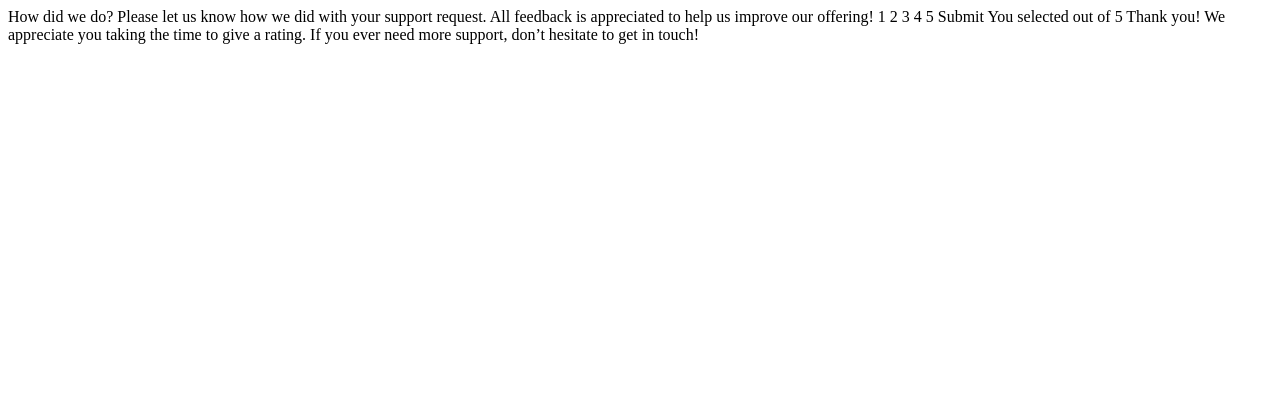
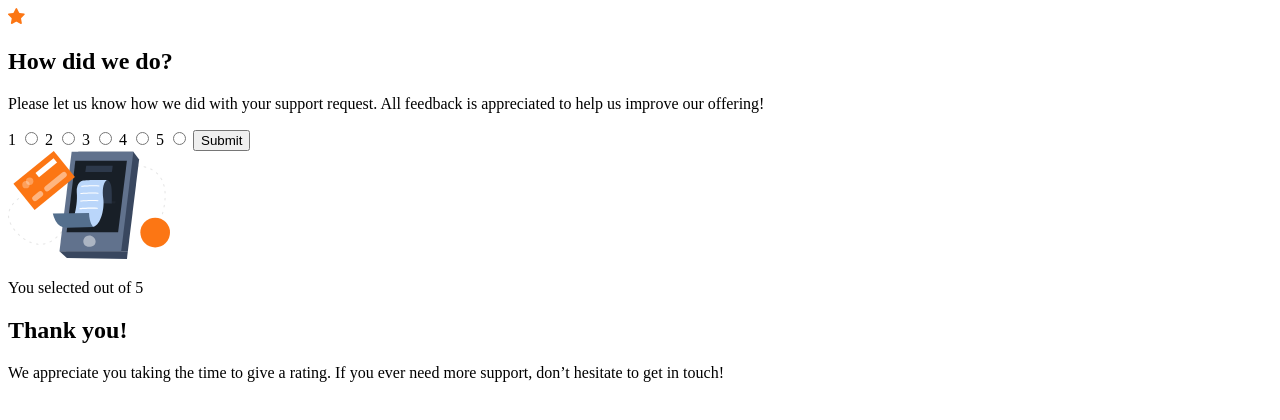
Before and after one commit to Oliko136/interactive-rating-component, a plain HTML site: page index.html in a window 1280 px wide. Drawn offline with Linux system fonts and the light colour scheme.

Commit message:
Add basic markup

```diff
--- a/index.html
+++ b/index.html
@@ -10,29 +10,42 @@
 </head>
 <body>
 
-  <!-- Rating state start -->
+  <main>
+    <!-- Rating state start -->
+    <article class="card">
+      <img src="./images/icon-star.svg" alt="Star icon" class="icon">
+      <h1 class="title">How did we do?</h1>
+      <p class="description">
+        Please let us know how we did with your support request.
+        All feedback is appreciated to help us improve our offering!
+      </p>
+      <form class="form">
+        <label for="1">1</label>
+        <input type="radio" name="rating" id="1">
+        <label for="2">2</label>
+        <input type="radio" name="rating" id="2">
+        <label for="2">3</label>
+        <input type="radio" name="rating" id="3">
+        <label for="2">4</label>
+        <input type="radio" name="rating" id="4">
+        <label for="2">5</label>
+        <input type="radio" name="rating" id="5">
+        <button type="submit" class="button">Submit</button>
+      </form>
+    </article>
+    <!-- Rating state end -->
 
-  How did we do?
-
-  Please let us know how we did with your support request. All feedback is appreciated
-  to help us improve our offering!
-
-  1 2 3 4 5
-
-  Submit
-
-  <!-- Rating state end -->
-
-  <!-- Thank you state start -->
-
-  You selected <!-- Add rating here --> out of 5
-
-  Thank you!
-
-  We appreciate you taking the time to give a rating. If you ever need more support,
-  don’t hesitate to get in touch!
-
+    <!-- Thank you state start -->
+    <article>
+      <img src="./images/illustration-thank-you.svg" alt="An illustration of a phone with articles and popups">
+      <p>You selected <!-- Add rating here --> out of 5</p>
+      <h2>Thank you!</h2>
+      <p>
+        We appreciate you taking the time to give a rating.
+        If you ever need more support, don’t hesitate to get in touch!
+      </p>
+    </article>
   <!-- Thank you state end -->
-
+  </main>
 </body>
 </html>
```
